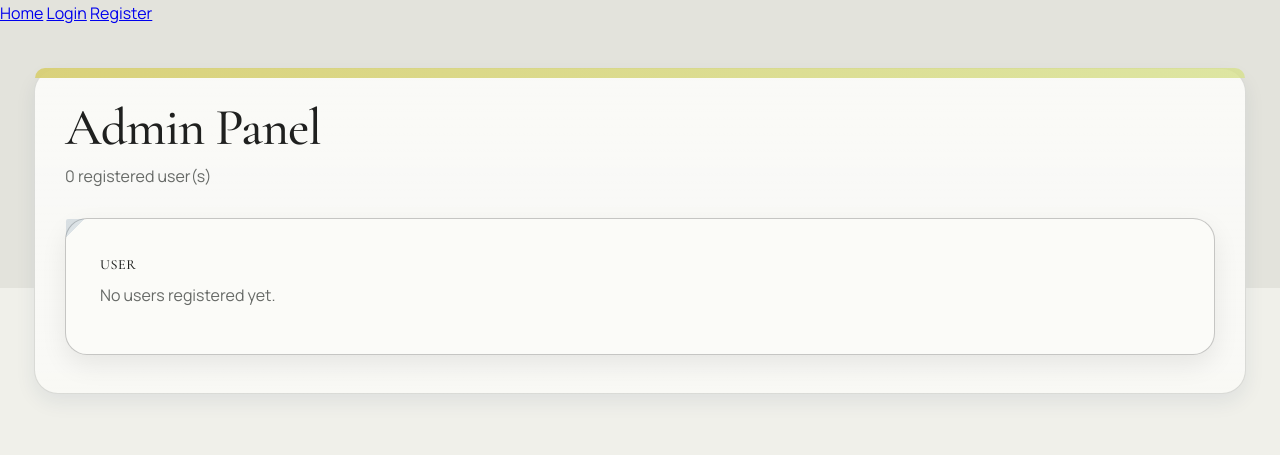
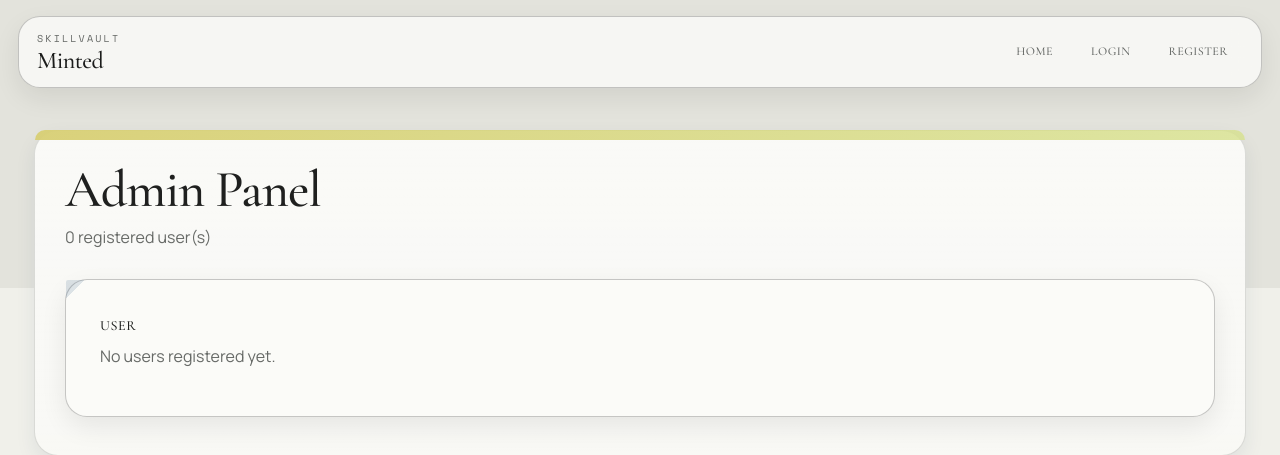
Before and after one commit to khtvi/minted, a Python web app: template templates/admin.html in a window 1280 px wide. Shown: the top 455 px of the page. Run offline with Jinja, Linux system fonts and the light colour scheme; the template is opened without the code that fills it, so the values that code supplies are empty.

Commit message:
fix bugs

```diff
--- a/static/styles.css
+++ b/static/styles.css
@@ -108,6 +108,86 @@ body {
   position: relative;
 }
 
+.top-header {
+  position: sticky;
+  top: 0;
+  z-index: 120;
+  padding: 16px 18px 0;
+}
+
+.top-nav {
+  width: min(1340px, 100%);
+  margin: 0 auto;
+  border: 1px solid var(--border);
+  border-radius: 22px;
+  background: rgba(250, 250, 247, 0.86);
+  backdrop-filter: blur(14px);
+  box-shadow: var(--shadow);
+}
+
+.top-nav-inner {
+  display: flex;
+  align-items: center;
+  justify-content: space-between;
+  gap: 18px;
+  padding: 14px 18px;
+  flex-wrap: wrap;
+}
+
+.brand-mark {
+  display: inline-flex;
+  flex-direction: column;
+  align-items: flex-start;
+  gap: 1px;
+  text-decoration: none;
+  color: var(--ink);
+  min-width: 120px;
+}
+
+.brand-kicker {
+  font-family: var(--mono);
+  font-size: 10px;
+  letter-spacing: 0.22em;
+  text-transform: uppercase;
+  color: var(--text-muted);
+}
+
+.brand-name {
+  font-family: var(--display);
+  font-size: 24px;
+  line-height: 1;
+  letter-spacing: -0.02em;
+}
+
+.top-nav-links {
+  display: flex;
+  align-items: center;
+  flex-wrap: wrap;
+  gap: 8px;
+}
+
+.top-nav-links a {
+  display: inline-flex;
+  align-items: center;
+  min-height: 38px;
+  padding: 8px 14px;
+  border-radius: 999px;
+  border: 1px solid transparent;
+  text-decoration: none;
+  color: var(--text-muted);
+  font-family: var(--display);
+  font-size: 12px;
+  letter-spacing: 0.04em;
+  text-transform: uppercase;
+}
+
+.top-nav-links a:hover,
+.top-nav-links a.active {
+  color: var(--accent);
+  border-color: var(--border);
+  background: rgba(255, 255, 255, 0.66);
+}
+
 .site-main {
   width: min(1340px, 100%);
   margin: 0 auto;
@@ -1799,6 +1879,27 @@ tbody tr:hover {
 }
 
 @media (max-width: 640px) {
+  .top-header {
+    padding: 10px 10px 0;
+  }
+
+  .top-nav-inner {
+    align-items: flex-start;
+  }
+
+  .brand-name {
+    font-size: 21px;
+  }
+
+  .top-nav-links {
+    gap: 6px;
+  }
+
+  .top-nav-links a {
+    min-height: 34px;
+    padding: 7px 11px;
+  }
+
   .site-shell {
     width: 100%;
     margin: 0;
--- a/templates/base.html
+++ b/templates/base.html
@@ -9,22 +9,30 @@
 </head>
 <body>
   <div class="site-shell">
-  <nav class="top-nav">
+  <header class="top-header">
+    <nav class="top-nav" aria-label="Primary">
       <div class="top-nav-inner">
-      <a href="{{ url_for('index') }}" {% if request.endpoint == 'index' %}class="active"{% endif %}>Home</a>
+        <a class="brand-mark" href="{{ url_for('index') }}" {% if request.endpoint == 'index' %}aria-current="page"{% endif %}>
+          <span class="brand-kicker">SkillVault</span>
+          <span class="brand-name">Minted</span>
+        </a>
+        <div class="top-nav-links">
+          <a href="{{ url_for('index') }}" {% if request.endpoint == 'index' %}class="active" aria-current="page"{% endif %}>Home</a>
           {% if session.get('username') %}
-        <a href="{{ url_for('dashboard') }}" {% if request.endpoint == 'dashboard' %}class="active"{% endif %}>Dashboard</a>
-        <a href="{{ url_for('skills') }}" data-tour-target="skills-nav" {% if request.endpoint in ['skills','skill_detail','add_skill','edit_skill','transfer_skill'] %}class="active"{% endif %}>Skills</a>
-        <a href="{{ url_for('jobs') }}" data-tour-target="jobs-nav" {% if request.endpoint in ['jobs','add_job','edit_job'] %}class="active"{% endif %}>Jobs</a>
-        <a href="{{ url_for('income') }}" data-tour-target="vault-nav" {% if request.endpoint in ['income','add_income','edit_income'] %}class="active"{% endif %}>Vault</a>
-        <a href="{{ url_for('user_profile') }}" {% if request.endpoint == 'user_profile' %}class="active"{% endif %}>Profile</a>
+            <a href="{{ url_for('dashboard') }}" {% if request.endpoint == 'dashboard' %}class="active" aria-current="page"{% endif %}>Dashboard</a>
+            <a href="{{ url_for('skills') }}" data-tour-target="skills-nav" {% if request.endpoint in ['skills','skill_detail','add_skill','edit_skill','transfer_skill'] %}class="active" aria-current="page"{% endif %}>Skills</a>
+            <a href="{{ url_for('jobs') }}" data-tour-target="jobs-nav" {% if request.endpoint in ['jobs','add_job','edit_job'] %}class="active" aria-current="page"{% endif %}>Jobs</a>
+            <a href="{{ url_for('income') }}" data-tour-target="vault-nav" {% if request.endpoint in ['income','add_income','edit_income'] %}class="active" aria-current="page"{% endif %}>Vault</a>
+            <a href="{{ url_for('user_profile') }}" {% if request.endpoint == 'user_profile' %}class="active" aria-current="page"{% endif %}>Profile</a>
             <a href="{{ url_for('logout') }}">Logout</a>
           {% else %}
-        <a href="{{ url_for('login') }}" {% if request.endpoint == 'login' %}class="active"{% endif %}>Login</a>
-        <a href="{{ url_for('register') }}" {% if request.endpoint == 'register' %}class="active"{% endif %}>Register</a>
+            <a href="{{ url_for('login') }}" {% if request.endpoint == 'login' %}class="active" aria-current="page"{% endif %}>Login</a>
+            <a href="{{ url_for('register') }}" {% if request.endpoint == 'register' %}class="active" aria-current="page"{% endif %}>Register</a>
           {% endif %}
         </div>
+      </div>
     </nav>
+  </header>
 
   {% with messages = get_flashed_messages(with_categories=true) %}
     {% if messages %}
```
Lines whose indentation alone changed are shown as unchanged.
